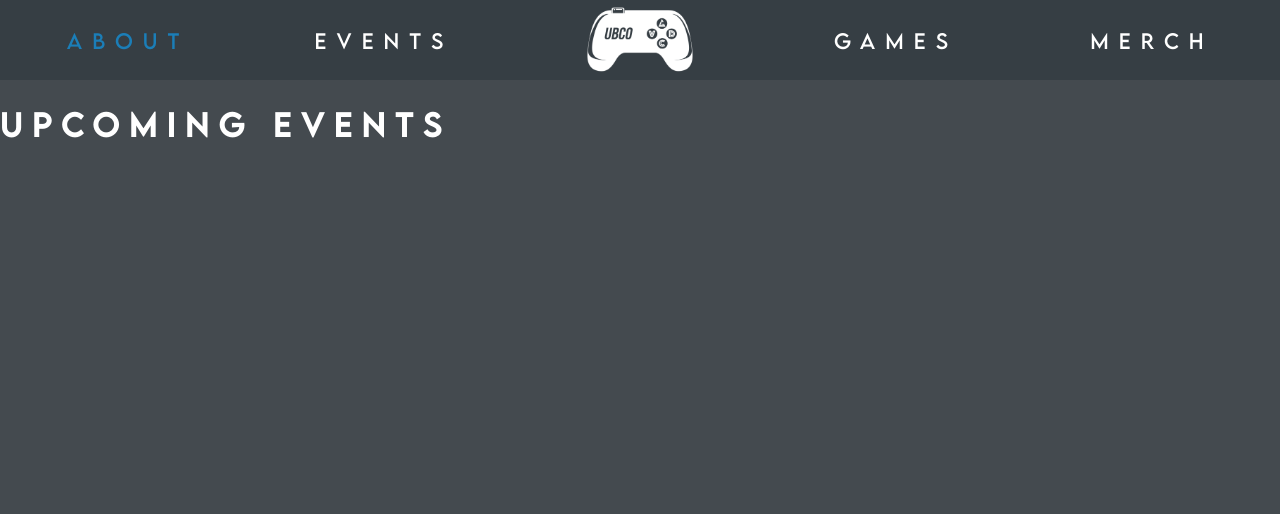
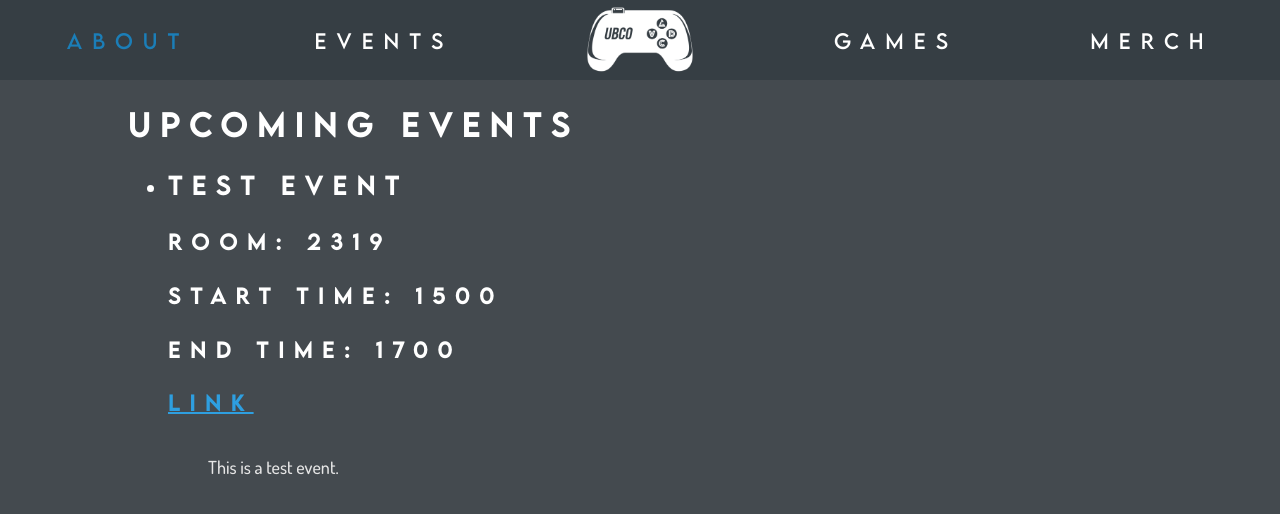
Before and after one commit to ubco-video-game-development-club/ubco-video-game-development-club.github.io, a Jekyll site: the page built from events.html, in a window 1280 px wide. Shown: the top 514 px of the page. Built offline with Jekyll 4.4.1, drawn with Linux system fonts in a browser that asks for light colours.

Commit message:
Events page now works

```diff
--- /dev/null
+++ b/_data/events.csv
@@ -0,0 +1,2 @@
+name,room,start_time,end_time,link,description
+"Test Event",2319,1500,1700,example.com,"This is a test event."
--- a/events.html
+++ b/events.html
@@ -2,10 +2,10 @@
 layout: default
 title: Events
 ---
-<section>
+<div class="header-box">
   <h2>Upcoming Events</h2>
   <ul>
-    {% for event in site.events %}
+    {% for event in site.data.events %}
       <li class="event">
         <h3>{{event.name}}</h3>
         <!-- room should be specified as 'online' if it is not an IRL event -->
@@ -21,9 +21,9 @@ title: Events
           <a href="{{ event.link }}"> <h4>Link</h4> </a>
         {% endif %}
         <p>
-          {{ content }}
+          {{ event.description }}
         </p>
       </li>
     {% endfor %}
   </ul>
-</section>
+</div>
```
Also changed, not shown: _events/test.md (deleted, +0 -8 lines).
